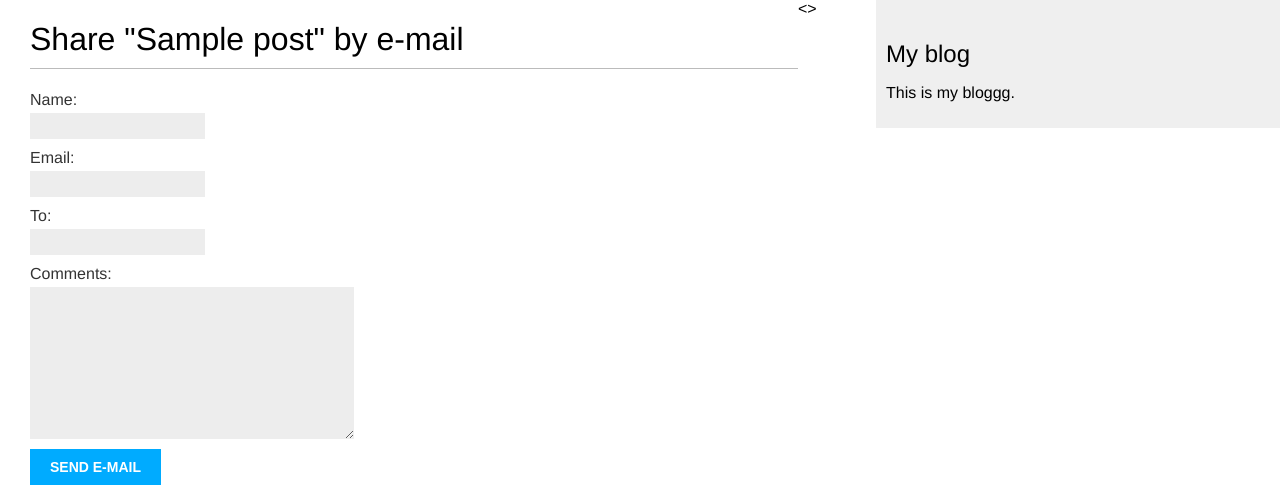
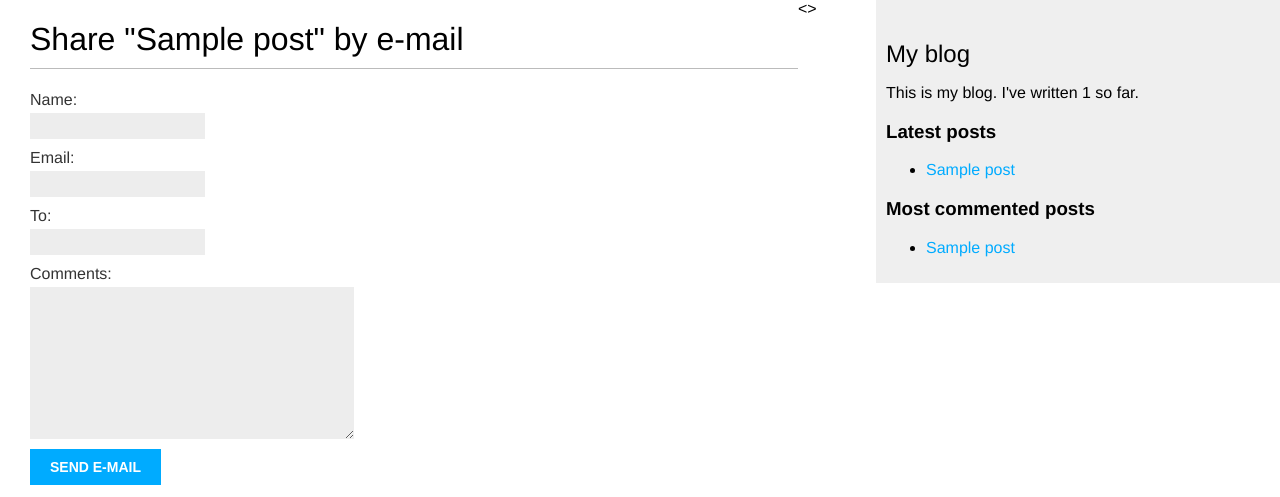
Before and after one commit to MichalGul/Django_projects, a Django app: page /blog/1/share/ in a window 1280 px wide. Shown: the top 497 px of the page. Run offline with Django 3.2, Linux system fonts and the light colour scheme; tables that the repository leaves empty hold one stand-in row (values such as "Sample post").

Commit message:
Created custom template tags and sitemap

```diff
--- a/blogsite/blog/templates/blog/base.html
+++ b/blogsite/blog/templates/blog/base.html
@@ -1,3 +1,4 @@
+{% load blog_tags %} {# Loading custom tags from blog_tags file #}
 {% load static %} {# Load static template tags that are proviced bt django.contrib.staticfiles #}
 <!DOCTYPE html>
 <html lang="en">
@@ -13,7 +14,19 @@
     </div>
     <div id="sidebar">
         <h2>My blog</h2>
-        <p>This is my bloggg.</p>
+        <p>This is my blog. I've written {% total_posts %} so far.</p>
+        <h3>Latest posts</h3>
+        {% show_latest_posts 3 %}
+
+        <h3>Most commented posts</h3>
+        {% get_most_commented_posts as most_commented_posts %}
+        <ul>
+            {% for post in most_commented_posts %}
+            <li>
+                <a href="{{ post.get_absolute_url }}">{{ post.title }}</a>
+            </li>
+            {% endfor %}
+        </ul>
     </div>
 
 </body>
--- a/blogsite/blog/templates/blog/post/detail.html
+++ b/blogsite/blog/templates/blog/post/detail.html
@@ -1,4 +1,5 @@
 {% extends "blog/base.html" %}
+{% load blog_tags %}
 {% block title %} {{ post.title }} {% endblock %}
 {% block content %}
 
@@ -15,7 +16,7 @@
     <p class="date">
         Published {{ post.publish }} by {{ post.author }}
     </p>
-    {{ post.body|linebreaks }}
+    {{ post.body|markdown }}
     <p>
         <a href="{% url "blog:post_share" post.id %}">Share this post</a>
     </p>
--- /dev/null
+++ b/blogsite/blog/templates/blog/post/latest_posts.html
@@ -0,0 +1,7 @@
+<ul>
+    {% for post in latest_posts %}
+    <li>
+        <a href="{{ post.get_absolute_url }}"> {{ post.title }}</a>
+    </li>
+    {% endfor %}
+</ul>
--- a/blogsite/blog/templates/blog/post/list.html
+++ b/blogsite/blog/templates/blog/post/list.html
@@ -1,4 +1,5 @@
 {% extends "blog/base.html" %}
+{% load blog_tags %}
 {% block title %}To jest blog{% endblock %}
 {% block content %}
     <h1>Moj srok</h1>
@@ -24,7 +25,8 @@
         <p class="date">
             Published {{ post.publish }} by {{ post.author }}
         </p>
-        {{ post.body|truncatewords:30|linenumbers }}
+        {{ post.body|markdown|truncatewords_html:30 }}
+
     {% endfor %}
 
     {# Adding Paginaton form view #}
--- /dev/null
+++ b/blogsite/blog/templatetags/blog_tags.py
@@ -0,0 +1,34 @@
+from django import template
+from ..models import Post
+from django.db.models import Count
+from django.utils.safestring import mark_safe
+import markdown
+register = template.Library() # used to register your own template tags and filters.
+
+# simple template tag that returns the number of posts published so far
+@register.simple_tag
+def total_posts():
+    return Post.published.count()
+
+
+#inclusion tag  you can render a template with context variables returned by your template tag.
+@register.inclusion_tag('blog/post/latest_posts.html')
+def show_latest_posts(count=5):
+    latest_posts = Post.published.order_by('-publish')[:count]
+    return {
+        'latest_posts': latest_posts
+    } # Inclusion tags have to return a dictionary of values, which is used as the context to render the specified template
+
+
+#Tag to display the most commented post
+@register.simple_tag
+def get_most_commented_posts(count=5):
+    return Post.published.annotate(
+        total_comments=Count('comments')
+    ).order_by('-total_comments')[:count]
+
+
+# register template filter
+@register.filter(name='markdown')
+def markdown_format(text):
+    return mark_safe(markdown.markdown(text))
--- a/blogsite/blogsite/urls.py
+++ b/blogsite/blogsite/urls.py
@@ -15,8 +15,16 @@ Including another URLconf
 """
 from django.contrib import admin
 from django.urls import path, include
+from django.contrib.sitemaps.views import sitemap
+from blog.sitemaps import PostSitemap
+
+sitemaps = {
+    'posts': PostSitemap
+}
 
 urlpatterns = [
     path('admin/', admin.site.urls),
-    path('blog/', include('blog.urls', namespace='blog'))
+    path('blog/', include('blog.urls', namespace='blog')),
+    path('sitemap.xml', sitemap, {'sitemaps': sitemaps},
+         name='django.contrib.sitemaps.views.sitemap')
 ]
```
Also changed, not shown: blogsite/blog/sitemaps.py (added, +11 -0 lines), blogsite/blogsite/settings.py (+5 -3 lines), blogsite/blog/templatetags/__init__.py (added).
